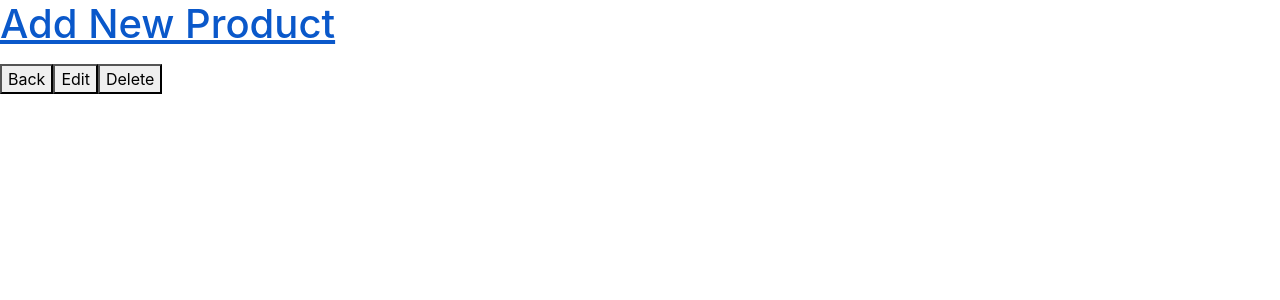
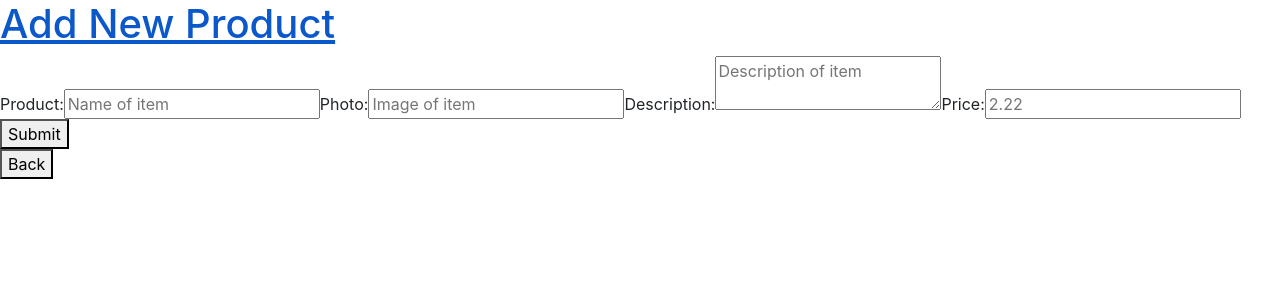
Before and after one commit to mphall77/Pop-Up-Front-End, a React (Create React App) app in the folder front-end/: page /products/new in a window 1280 px wide. Shown: the top 300 px of the page. Built offline with nearby package versions, Linux system fonts and the light colour scheme; no server answers.

Commit message:
add new route -- not finished

```diff
--- a/front-end/src/App.js
+++ b/front-end/src/App.js
@@ -11,6 +11,7 @@ import Home from "./Pages/Home";
 import Show from "./Pages/Show";
 import Index from "./Pages/Index";
 import Edit from "./Pages/Edit";
+import New from "./Pages/New";
 
 // import { apiURL } from "./util/apiURL.js";
 // const API = apiURL();
@@ -26,12 +27,12 @@ function App() {
 				<Route exact path="/products">
 					<Index />
 				</Route>
+				<Route exact path="/products/new">
+					<New />
+				</Route>
 				<Route exact path="/products/:id">
 					<Show />
 				</Route>
-				{/* <Route exact path="/products/new">
-					<New />
-				</Route> */}
 				<Route exact path="/products/:id/edit">
 					<Edit />
 				</Route>
--- /dev/null
+++ b/front-end/src/Components/ProductNewForm.js
@@ -0,0 +1,90 @@
+import axios from "axios";
+import { useState } from "react";
+import { useHistory } from "react-router-dom";
+
+import { apiURL } from "../util/apiURL.js";
+const API = apiURL();
+
+const ProductNewForm = () => {
+	let history = useHistory();
+
+	const [product, setProduct] = useState({
+		name: "",
+		photo: "",
+		description: "",
+		price: "",
+	});
+
+	const addProduct = async (newProduct) => {
+		try {
+			await axios.post(`${API}/products, newProduct`);
+			history.push(`/products`);
+		} catch (err) {
+			console.log(err);
+		}
+	};
+
+	const handleTextChange = (e) => {
+		setProduct({ ...product, [e.target.name]: e.target.value });
+	};
+
+	const handleSubmit = (e) => {
+		e.preventDefault();
+		addProduct(product);
+	};
+
+	return (
+		<section>
+			<form onSubmit={handleSubmit}>
+				<label>
+					Product:
+					<input
+						type="text"
+						name="name"
+						value={product.name}
+						onChange={handleTextChange}
+						placeholder="Name of item"
+					/>
+				</label>
+				<label>
+					Photo:
+					<input
+						type="text"
+						name="photo"
+						value={product.photo}
+						onChange={handleTextChange}
+						placeholder="Image of item"
+					/>
+				</label>
+				<label>
+					Description:
+					<textarea
+						type="text"
+						name="description"
+						value={product.description}
+						onChange={handleTextChange}
+						placeholder="Description of item"
+					/>
+				</label>
+				<label>
+					Price:
+					<input
+						type="number"
+						name="price"
+						value={product.price}
+						onChange={handleTextChange}
+						placeholder="2.22"
+						required
+					/>
+				</label>
+
+				<div>
+					<button>Submit</button>
+				</div>
+			</form>
+			<button>Back</button>
+		</section>
+	);
+};
+
+export default ProductNewForm;
--- a/front-end/src/Pages/New.js
+++ b/front-end/src/Pages/New.js
@@ -1,10 +1,9 @@
-import React from "react";
+import NewProductForm from "../Components/ProductNewForm";
 
 const New = () => {
 	return (
 		<div>
-			<h2>New</h2>
-			{/* <NewProduct.js /> */}
+			<NewProductForm />
 		</div>
 	);
 };
```
